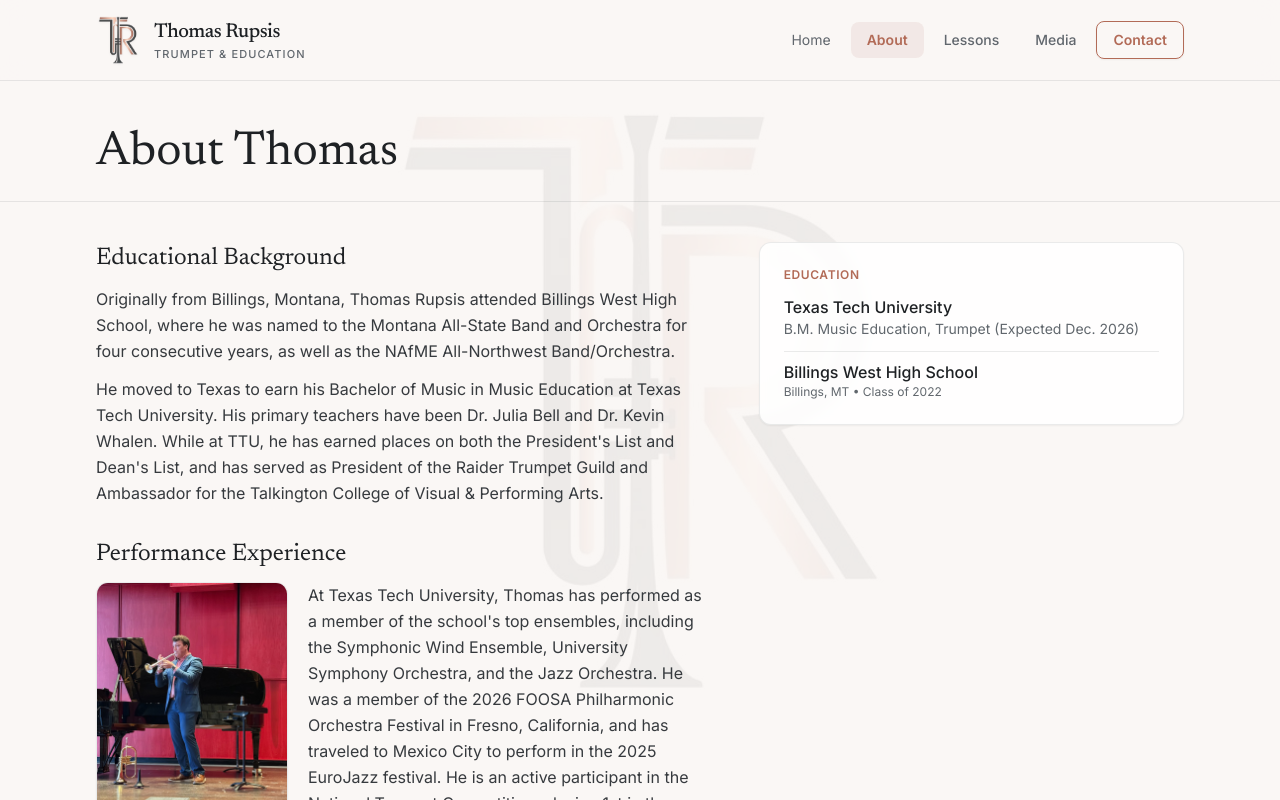
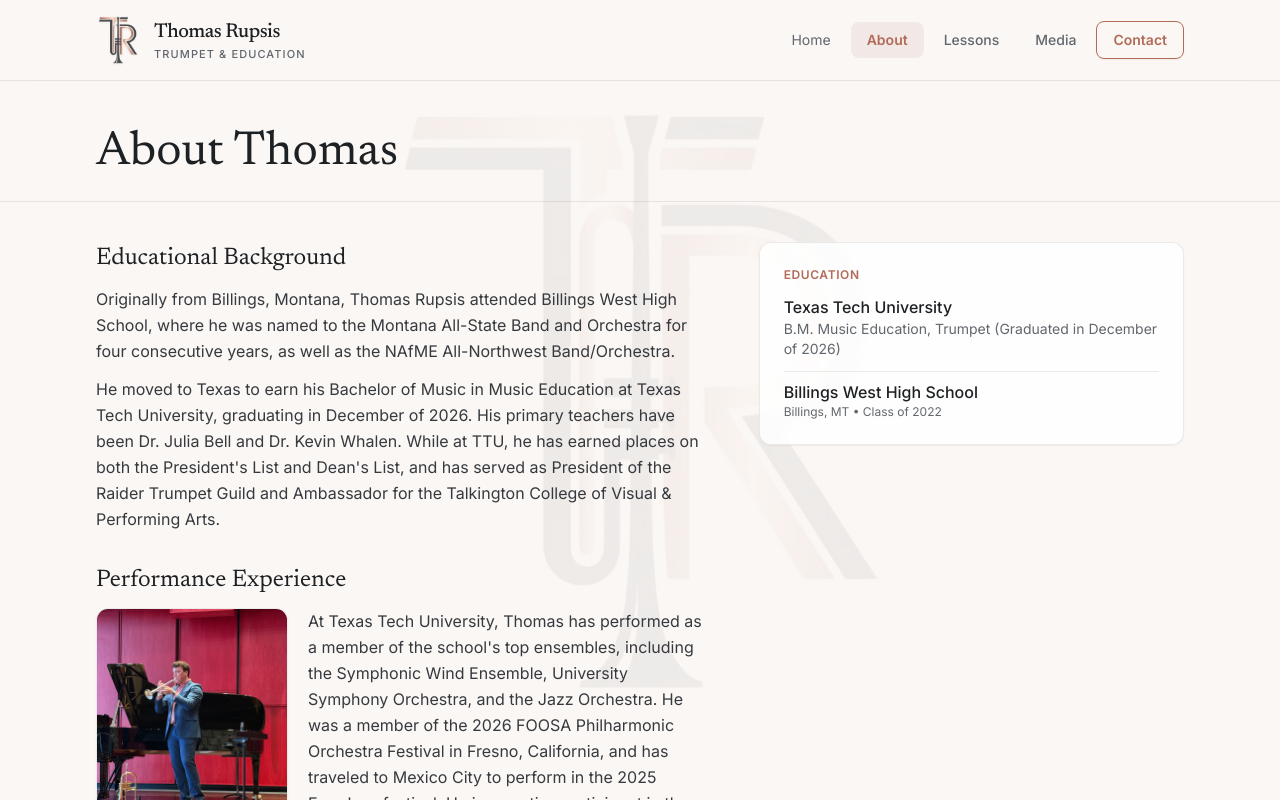
Before and after one commit to thomasrupsis/Thomas-rupsis-portfolio, a plain HTML site: page index.html in a window 1280 px wide. Both pictures are taken after a click on the button "About". Shown: the top 800 px of the page. Drawn offline with nearby package versions, Linux system fonts and the light colour scheme.

Commit message:
Update TTU graduation phrasing to 'graduated in December of 2026'

```diff
--- a/index.html
+++ b/index.html
@@ -198,7 +198,7 @@
               </div>
 
               <p class="text-charcoal text-lg leading-relaxed font-light">
-                Trumpet player and music educator based in Cedar Park, Texas. Received a Bachelor of Music in Music Education from Texas Tech University (2026).
+                Trumpet player and music educator based in Cedar Park, Texas. Graduated with a Bachelor of Music in Music Education from Texas Tech University in December of 2026.
               </p>
 
               <!-- Action Links -->
@@ -258,7 +258,7 @@
                   Originally from Billings, Montana, Thomas Rupsis attended Billings West High School, where he was named to the Montana All-State Band and Orchestra for four consecutive years, as well as the NAfME All-Northwest Band/Orchestra.
                 </p>
                 <p>
-                  He moved to Texas to earn his Bachelor of Music in Music Education at Texas Tech University. His primary teachers have been Dr. Julia Bell and Dr. Kevin Whalen. While at TTU, he has earned places on both the President's List and Dean's List, and has served as President of the Raider Trumpet Guild and Ambassador for the Talkington College of Visual &amp; Performing Arts.
+                  He moved to Texas to earn his Bachelor of Music in Music Education at Texas Tech University, graduating in December of 2026. His primary teachers have been Dr. Julia Bell and Dr. Kevin Whalen. While at TTU, he has earned places on both the President's List and Dean's List, and has served as President of the Raider Trumpet Guild and Ambassador for the Talkington College of Visual &amp; Performing Arts.
                 </p>
               </div>
 
@@ -317,7 +317,7 @@
                 <h3 class="text-xs font-semibold uppercase tracking-wider text-copper">Education</h3>
                 <div>
                   <h4 class="text-base font-medium text-charcoal-heading">Texas Tech University</h4>
-                  <p class="text-sm text-charcoal-muted">B.M. Music Education, Trumpet (Expected Dec. 2026)</p>
+                  <p class="text-sm text-charcoal-muted">B.M. Music Education, Trumpet (Graduated in December of 2026)</p>
                 </div>
                 <div class="pt-2 border-t border-surface-border">
                   <h4 class="text-base font-medium text-charcoal-heading">Billings West High School</h4>
```
